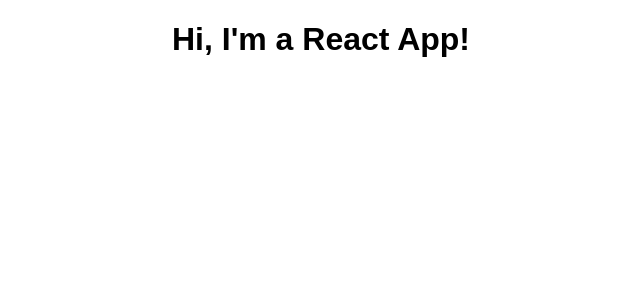
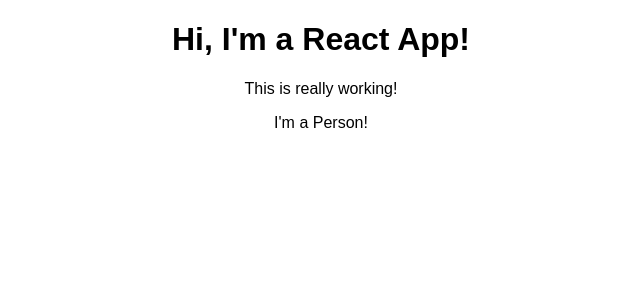
Before and after one commit to abelgoodwin1988/react-complete-guide, a React (Create React App) app: page / in a window 1280 px wide. Shown: the top 300 px of the page, without its empty margins (319-959 px from the left). Built offline with nearby package versions, Linux system fonts and the light colour scheme.

Commit message:
scaffolding, example dumb component

```diff
--- a/src/App.js
+++ b/src/App.js
@@ -1,4 +1,5 @@
 import React, { Component } from 'react';
+import Person from './Person/Person';
 import './App.css';
 
 class App extends Component {
@@ -8,8 +9,11 @@
         <h1>
           Hi, I'm a React App!
         </h1>
+        <p>This is really working!</p>
+        <Person />
       </div>
     );
+    // return React.createElement('div', null, React.createElement('h1',null,'Hi, I\'m a react ap!!!'))
   }
 }
 
--- /dev/null
+++ b/src/Person/Person.js
@@ -0,0 +1,7 @@
+import React from 'react';
+
+const person = () => {
+  return <p>I'm a Person!</p>
+}
+
+export default person;
```
